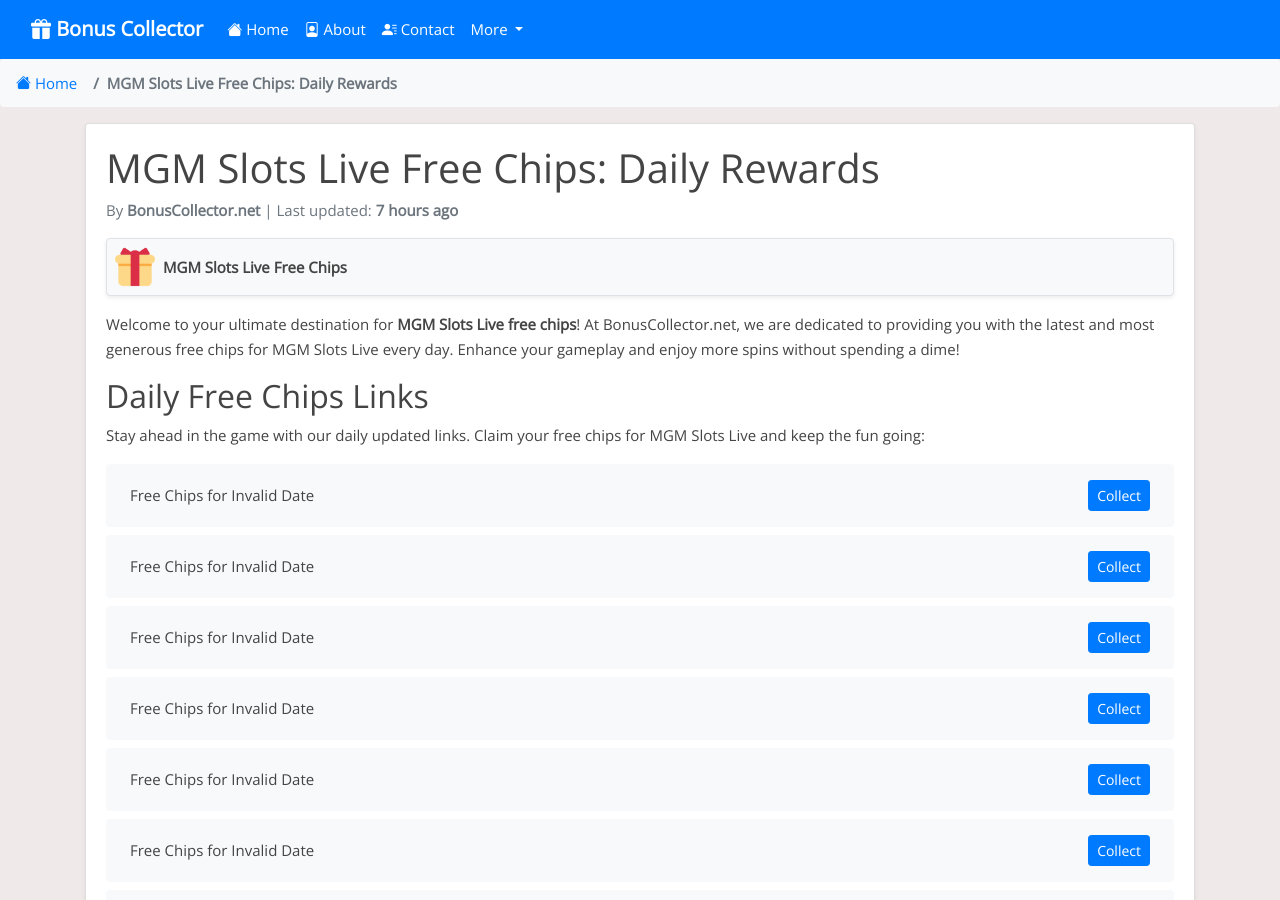
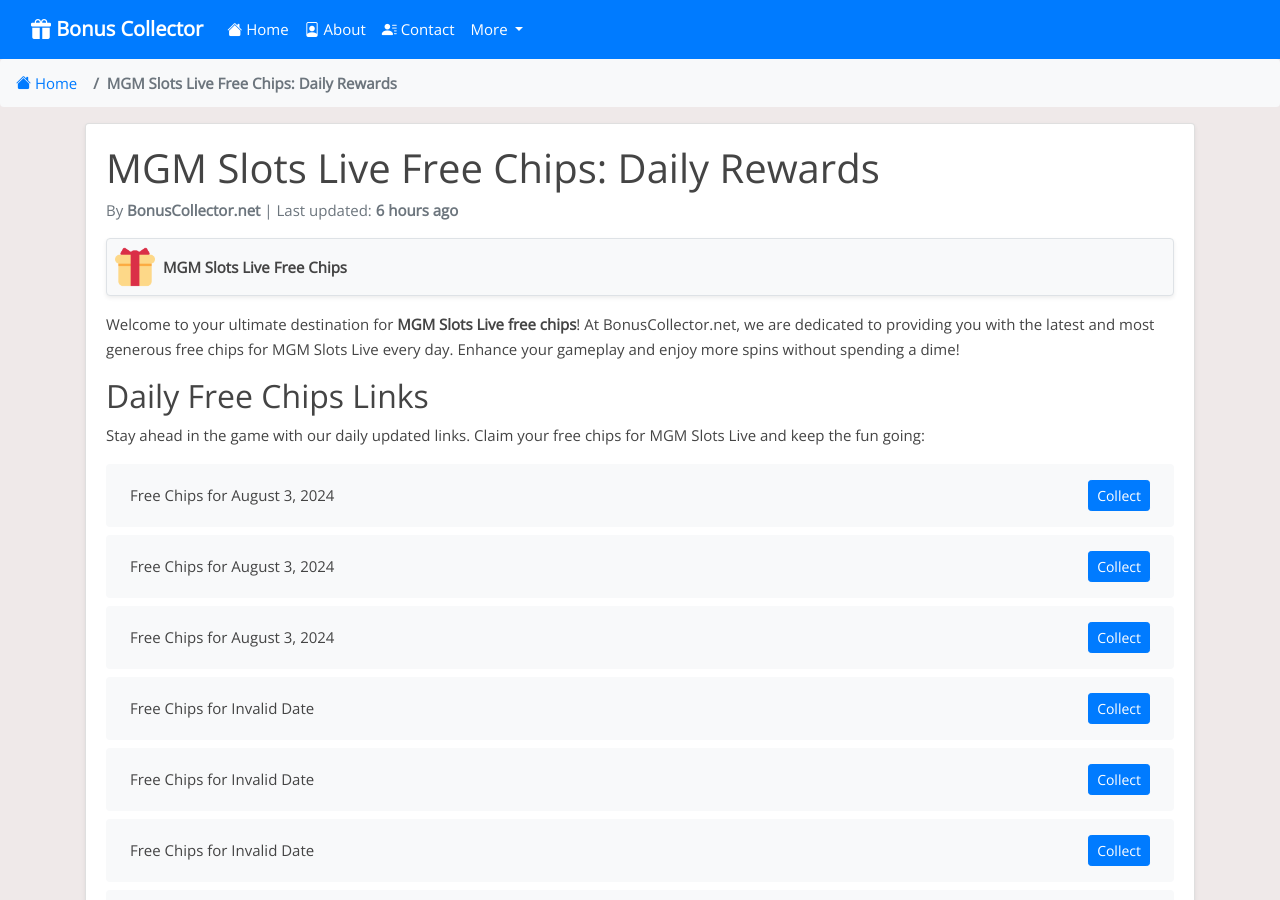
Before and after one commit to Prollad99/bs-net, a Jekyll site: the page built from _posts/2024-07-30-mgm-slots-live.md, in a window 1280 px wide and 900 px high. Built offline with Jekyll 4.4.1, drawn with Linux system fonts in a browser that asks for light colours; nearby versions of some CDN libraries; comment, search, counter and statistics services are not loaded.

Commit message:
Update mgm-slots-live reward links and last modified date

```diff
--- a/_data/include_files.yml
+++ b/_data/include_files.yml
@@ -59,7 +59,7 @@
   last_modified: 2024-08-03 17:09:18
 
 mgm-slots-live.html:
-  last_modified: 2024-08-03 17:02:29
+  last_modified: 2024-08-03 18:17:57
 
 wizard-of-oz.html:
   last_modified: 2024-08-03 09:40:11
--- a/_includes/mgm-slots-live.html
+++ b/_includes/mgm-slots-live.html
@@ -1,4 +1,16 @@
 <ul class="list-group mt-3 mb-4">
+  <li class="list-group-item d-flex justify-content-between align-items-center">
+    <span>Free Chips for August 3, 2024</span>
+    <a href="https://mgm.play-freebies.com/4d8m7Oe" class="btn btn-primary btn-sm">Collect</a>
+  </li>
+  <li class="list-group-item d-flex justify-content-between align-items-center">
+    <span>Free Chips for August 3, 2024</span>
+    <a href="http://mgm.play-freebies.com/4dqbDta" class="btn btn-primary btn-sm">Collect</a>
+  </li>
+  <li class="list-group-item d-flex justify-content-between align-items-center">
+    <span>Free Chips for August 3, 2024</span>
+    <a href="https://mgm.play-freebies.com/3YwwEOx" class="btn btn-primary btn-sm">Collect</a>
+  </li>
   <li class="list-group-item d-flex justify-content-between align-items-center">
     <span>Free Chips for Invalid Date</span>
     <a href="https://mgm.play-freebies.com/3LRXyJn" class="btn btn-primary btn-sm">Collect</a>
@@ -387,16 +399,4 @@
     <span>Free Chips for Invalid Date</span>
     <a href="http://mgm.play-freebies.com/3zC51JM" class="btn btn-primary btn-sm">Collect</a>
   </li>
-  <li class="list-group-item d-flex justify-content-between align-items-center">
-    <span>Free Chips for Invalid Date</span>
-    <a href="http://mgm.play-freebies.com/3W2VnXR" class="btn btn-primary btn-sm">Collect</a>
-  </li>
-  <li class="list-group-item d-flex justify-content-between align-items-center">
-    <span>Free Chips for Invalid Date</span>
-    <a href="https://mgm.play-freebies.com/3W43aoz" class="btn btn-primary btn-sm">Collect</a>
-  </li>
-  <li class="list-group-item d-flex justify-content-between align-items-center">
-    <span>Free Chips for Invalid Date</span>
-    <a href="https://landingpages.mgmslotslive.com/2.37.100281/site/pages/landingshow/index.html?coupon=RMGM_1M_20240712_IG_xccx_CM" class="btn btn-primary btn-sm">Collect</a>
-  </li>
 </ul>
```
Also changed, not shown: links-json/mgm-slots-live.json (+12 -9 lines).
